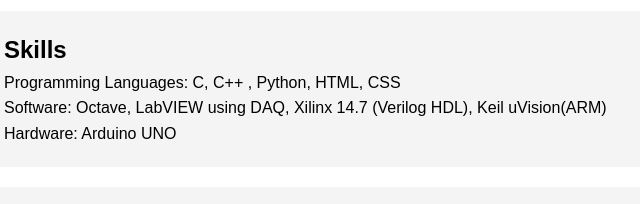
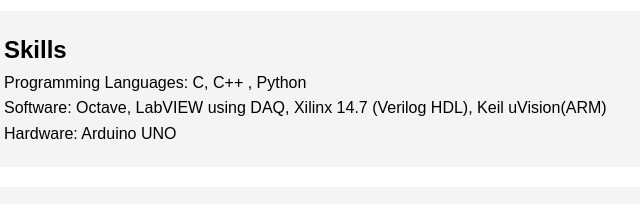
Before and after one commit to Rachanakrishna17/task-2, a plain HTML site: page index.html in a window 1280 px wide. Shown: the part 267-471 px from the top of the page, 16-656 px from the left. Drawn offline with Linux system fonts and the light colour scheme.

Commit message:
Update index.html

```diff
--- a/index.html
+++ b/index.html
@@ -27,7 +27,7 @@
     <section id="skills">
         <h2>Skills</h2>
         <ul>
-            <li>Programming Languages: C, C++ , Python, HTML, CSS</li>
+            <li>Programming Languages: C, C++ , Python </li>
             <li>Software: Octave, LabVIEW using DAQ, Xilinx 14.7 (Verilog HDL), Keil uVision(ARM)</li>
             <li>Hardware: Arduino UNO</li>
 
```
